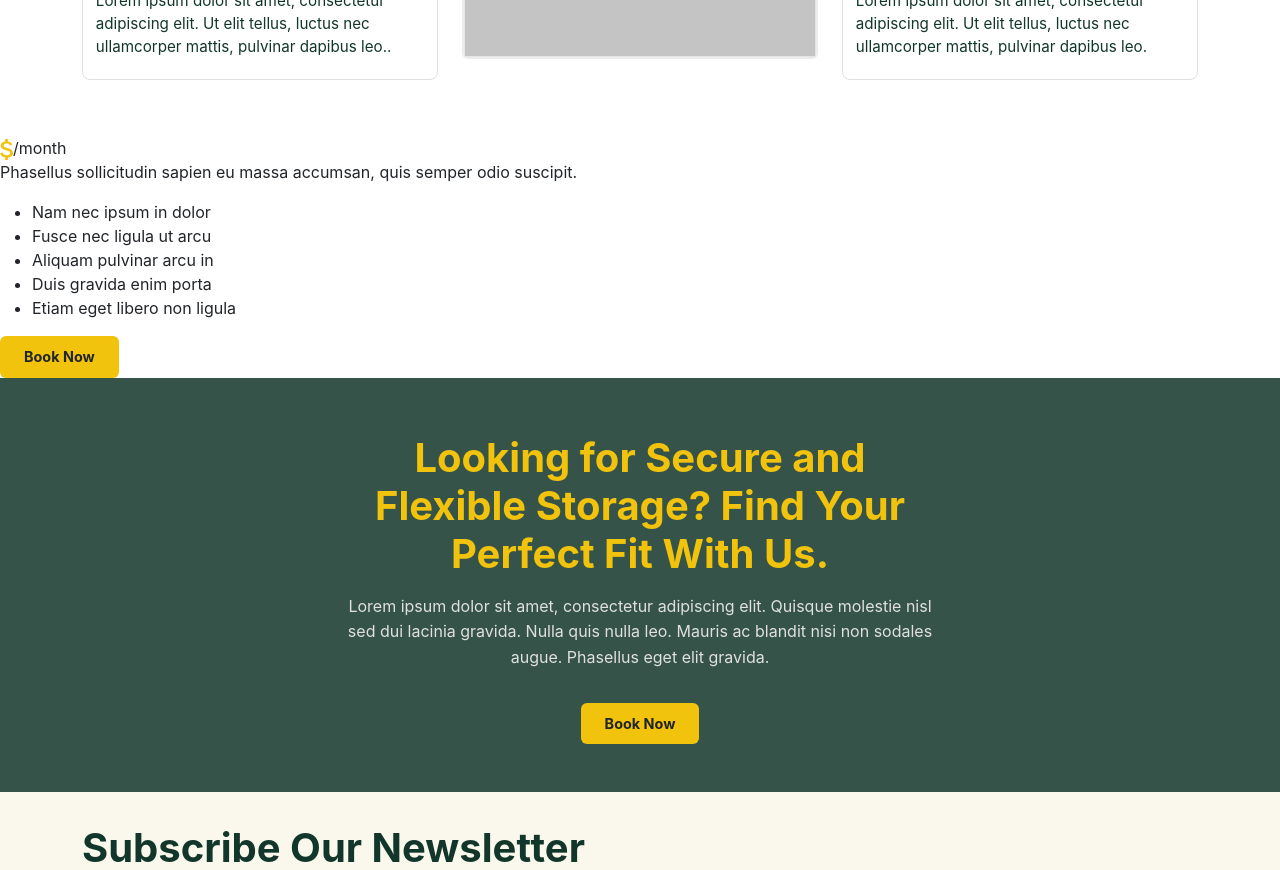
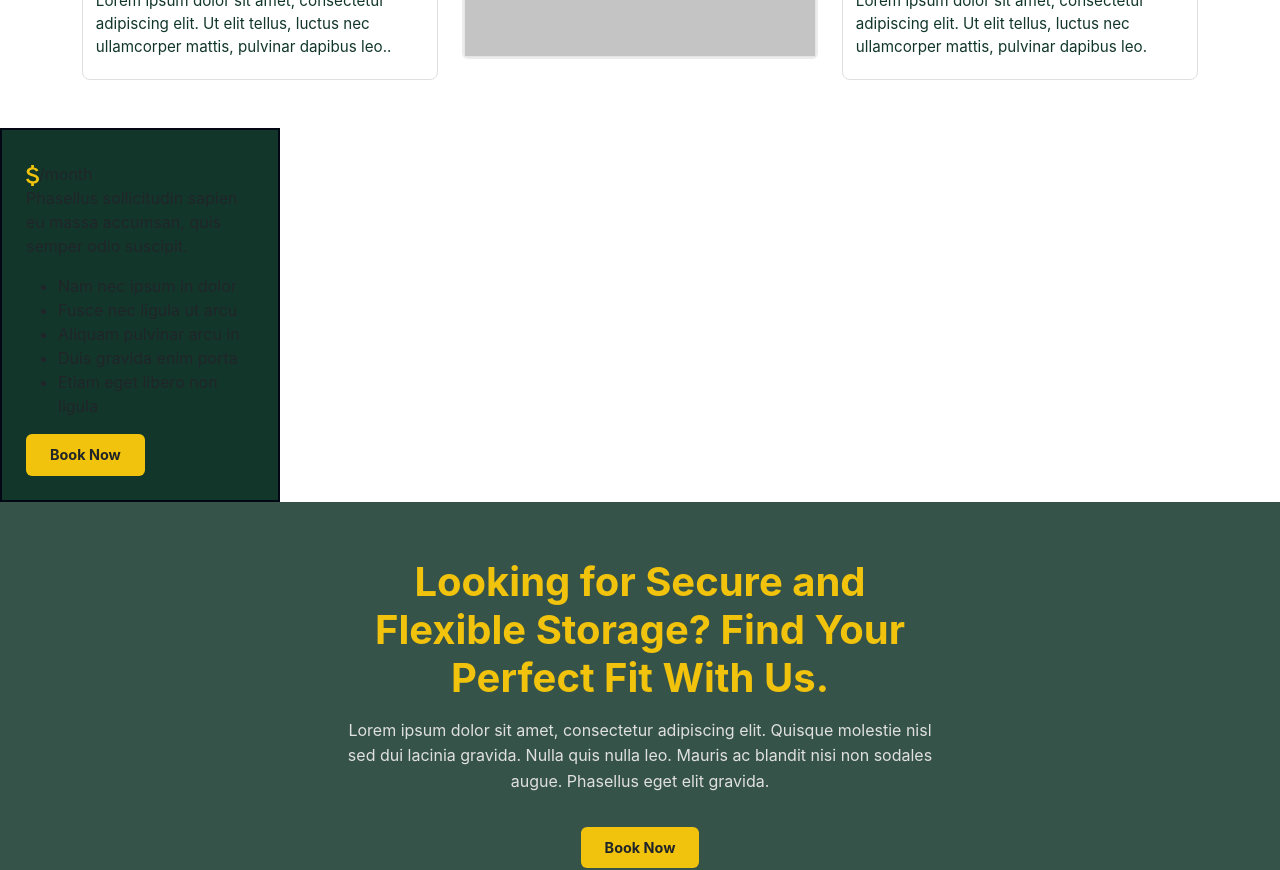
Before and after one commit to Pieplow/storaid-assignment-react, a React (Vite) app: page / in a window 1280 px wide. Shown: the part 1060-1930 px from the top of the page. Built offline with nearby package versions, Linux system fonts and the light colour scheme.

Commit message:
added css

```diff
--- a/src/generics/PriceTile.css
+++ b/src/generics/PriceTile.css
@@ -0,0 +1,12 @@
+.price-tile {
+  background-color: var(--color-text);
+  border: 2px solid #010813;
+  padding: 24px;
+  width: 280px;
+  transition: all 0.3s ease;
+  box-sizing: border-box;
+}
+.price-tile:hover {
+  background-color: var(--color-text);
+  color: white;
+}
```
